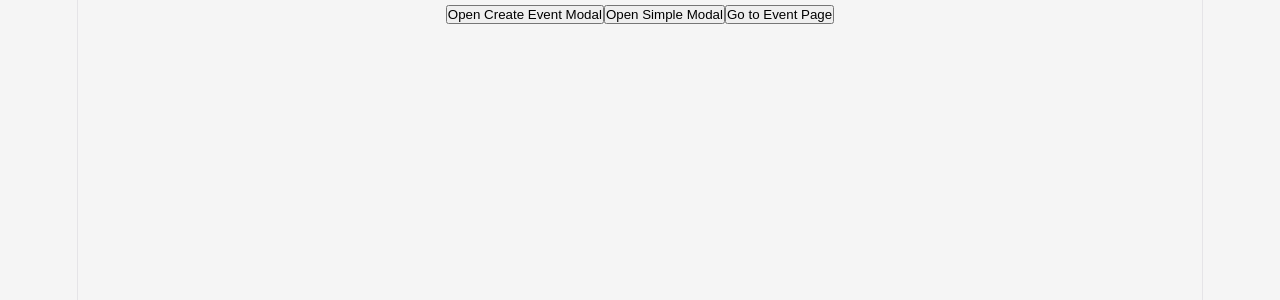
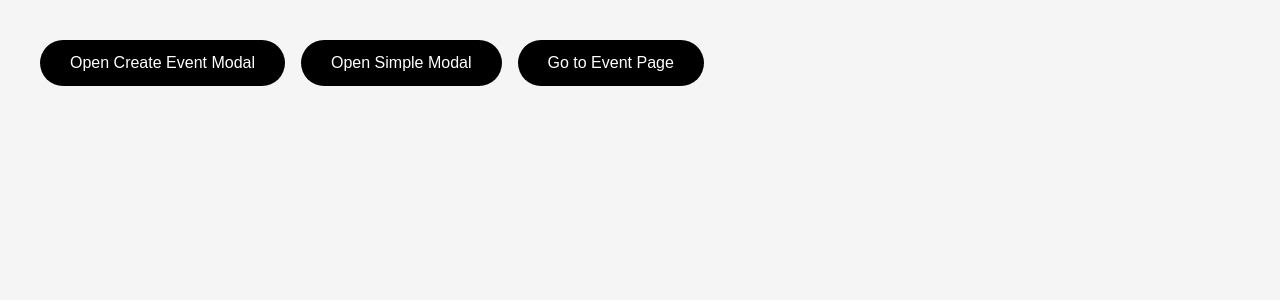
Before and after one commit to L-Diasa/schedula, a React (Vite) app: page / in a window 1280 px wide. Shown: the top 300 px of the page. Built offline with nearby package versions, Linux system fonts and the light colour scheme; data requests are answered from the project's data file.

Commit message:
ISSUE5: Chore: Clean up unused stylig in App.css and index.css

```diff
--- a/src/App.css
+++ b/src/App.css
@@ -1,184 +1,5 @@
-.counter {
-  font-size: 16px;
-  padding: 5px 10px;
-  border-radius: 5px;
-  color: var(--accent);
-  background: var(--accent-bg);
-  border: 2px solid transparent;
-  transition: border-color 0.3s;
-  margin-bottom: 24px;
-
-  &:hover {
-    border-color: var(--accent-border);
-  }
-  &:focus-visible {
-    outline: 2px solid var(--accent);
-    outline-offset: 2px;
-  }
+.App {
+  display: flex;
+  gap: 16px;
+  padding: 40px;
 }
-
-.hero {
-  position: relative;
-
-  .base,
-  .framework,
-  .vite {
-    inset-inline: 0;
-    margin: 0 auto;
-  }
-
-  .base {
-    width: 170px;
-    position: relative;
-    z-index: 0;
-  }
-
-  .framework,
-  .vite {
-    position: absolute;
-  }
-
-  .framework {
-    z-index: 1;
-    top: 34px;
-    height: 28px;
-    transform: perspective(2000px) rotateZ(300deg) rotateX(44deg) rotateY(39deg)
-      scale(1.4);
-  }
-
-  .vite {
-    z-index: 0;
-    top: 107px;
-    height: 26px;
-    width: auto;
-    transform: perspective(2000px) rotateZ(300deg) rotateX(40deg) rotateY(39deg)
-      scale(0.8);
-  }
-}
-
-#center {
-  display: flex;
-  flex-direction: column;
-  gap: 25px;
-  place-content: center;
-  place-items: center;
-  flex-grow: 1;
-
-  @media (max-width: 1024px) {
-    padding: 32px 20px 24px;
-    gap: 18px;
-  }
-}
-
-#next-steps {
-  display: flex;
-  border-top: 1px solid var(--border);
-  text-align: left;
-
-  & > div {
-    flex: 1 1 0;
-    padding: 32px;
-    @media (max-width: 1024px) {
-      padding: 24px 20px;
-    }
-  }
-
-  .icon {
-    margin-bottom: 16px;
-    width: 22px;
-    height: 22px;
-  }
-
-  @media (max-width: 1024px) {
-    flex-direction: column;
-    text-align: center;
-  }
-}
-
-#docs {
-  border-right: 1px solid var(--border);
-
-  @media (max-width: 1024px) {
-    border-right: none;
-    border-bottom: 1px solid var(--border);
-  }
-}
-
-#next-steps ul {
-  list-style: none;
-  padding: 0;
-  display: flex;
-  gap: 8px;
-  margin: 32px 0 0;
-
-  .logo {
-    height: 18px;
-  }
-
-  a {
-    color: var(--text-h);
-    font-size: 16px;
-    border-radius: 6px;
-    background: var(--social-bg);
-    display: flex;
-    padding: 6px 12px;
-    align-items: center;
-    gap: 8px;
-    text-decoration: none;
-    transition: box-shadow 0.3s;
-
-    &:hover {
-      box-shadow: var(--shadow);
-    }
-    .button-icon {
-      height: 18px;
-      width: 18px;
-    }
-  }
-
-  @media (max-width: 1024px) {
-    margin-top: 20px;
-    flex-wrap: wrap;
-    justify-content: center;
-
-    li {
-      flex: 1 1 calc(50% - 8px);
-    }
-
-    a {
-      width: 100%;
-      justify-content: center;
-      box-sizing: border-box;
-    }
-  }
-}
-
-#spacer {
-  height: 88px;
-  border-top: 1px solid var(--border);
-  @media (max-width: 1024px) {
-    height: 48px;
-  }
-}
-
-.ticks {
-  position: relative;
-  width: 100%;
-
-  &::before,
-  &::after {
-    content: '';
-    position: absolute;
-    top: -4.5px;
-    border: 5px solid transparent;
-  }
-
-  &::before {
-    left: 0;
-    border-left-color: var(--border);
-  }
-  &::after {
-    right: 0;
-    border-right-color: var(--border);
-  }
-}
--- a/src/index.css
+++ b/src/index.css
@@ -1,111 +1,39 @@
-:root {
-  --text: #6b6375;
-  --text-h: #08060d;
-  --bg: #fff;
-  --border: #e5e4e7;
-  --code-bg: #f4f3ec;
-  --accent: #aa3bff;
-  --accent-bg: rgba(170, 59, 255, 0.1);
-  --accent-border: rgba(170, 59, 255, 0.5);
-  --social-bg: rgba(244, 243, 236, 0.5);
-  --shadow:
-    rgba(0, 0, 0, 0.1) 0 10px 15px -3px, rgba(0, 0, 0, 0.05) 0 4px 6px -2px;
-
-  --sans: system-ui, 'Segoe UI', Roboto, sans-serif;
-  --heading: system-ui, 'Segoe UI', Roboto, sans-serif;
-  --mono: ui-monospace, Consolas, monospace;
-
-  font: 18px/145% var(--sans);
-  letter-spacing: 0.18px;
-  color-scheme: light dark;
-  color: var(--text);
-  background: var(--bg);
-  font-synthesis: none;
-  text-rendering: optimizeLegibility;
-  -webkit-font-smoothing: antialiased;
-  -moz-osx-font-smoothing: grayscale;
-
-  @media (max-width: 1024px) {
-    font-size: 16px;
-  }
-}
-
-@media (prefers-color-scheme: dark) {
-  :root {
-    --text: #9ca3af;
-    --text-h: #f3f4f6;
-    --bg: #16171d;
-    --border: #2e303a;
-    --code-bg: #1f2028;
-    --accent: #c084fc;
-    --accent-bg: rgba(192, 132, 252, 0.15);
-    --accent-border: rgba(192, 132, 252, 0.5);
-    --social-bg: rgba(47, 48, 58, 0.5);
-    --shadow:
-      rgba(0, 0, 0, 0.4) 0 10px 15px -3px, rgba(0, 0, 0, 0.25) 0 4px 6px -2px;
-  }
-
-  #social .button-icon {
-    filter: invert(1) brightness(2);
-  }
+* {
+  box-sizing: border-box;
 }
 
 body {
   margin: 0;
+  background: #f5f5f5;
+  font-family: Arial, sans-serif;
 }
 
-#root {
-  width: 1126px;
-  max-width: 100%;
-  margin: 0 auto;
-  text-align: center;
-  border-inline: 1px solid var(--border);
-  min-height: 100svh;
-  display: flex;
-  flex-direction: column;
-  box-sizing: border-box;
+button,
+input,
+textarea,
+select {
+  font: inherit;
 }
 
-h1,
-h2 {
-  font-family: var(--heading);
-  font-weight: 500;
-  color: var(--text-h);
-}
-
-h1 {
-  font-size: 56px;
-  letter-spacing: -1.68px;
-  margin: 32px 0;
-  @media (max-width: 1024px) {
-    font-size: 36px;
-    margin: 20px 0;
-  }
-}
-h2 {
-  font-size: 24px;
-  line-height: 118%;
-  letter-spacing: -0.24px;
-  margin: 0 0 8px;
-  @media (max-width: 1024px) {
-    font-size: 20px;
-  }
-}
 p {
   margin: 0;
 }
 
-code,
-.counter {
-  font-family: var(--mono);
-  display: inline-flex;
-  border-radius: 4px;
-  color: var(--text-h);
+.btn {
+  border: none;
+  background: black;
+  color: white;
+
+  padding: 14px 30px;
+  border-radius: 999px;
+
+  font-size: 16px;
 }
 
-code {
-  font-size: 15px;
-  line-height: 135%;
-  padding: 4px 8px;
-  background: var(--code-bg);
+.btn:hover {
+  opacity: 0.8;
 }
+
+button {
+  cursor: pointer;
+}
--- a/src/pages/EventPage.css
+++ b/src/pages/EventPage.css
@@ -1,14 +1,3 @@
-* {
-  margin: 0;
-  padding: 0;
-  box-sizing: border-box;
-}
-
-body {
-  background: #f5f5f5;
-  font-family: Arial, sans-serif;
-}
-
 .event-page {
   min-height: 100vh;
   padding: 40px;
@@ -88,24 +77,6 @@
   margin-bottom: 40px;
 }
 
-.signup-button {
-  border: none;
-  background: black;
-  color: white;
-
-  padding: 14px 30px;
-  border-radius: 999px;
-
-  cursor: pointer;
-  font-size: 16px;
-}
-
-.signup-button:disabled {
-  background: #999;
-  cursor: not-allowed;
-  opacity: 0.7;
-}
-
 .event-sidebar {
   width: 340px;
   margin-top: 120px;
```
